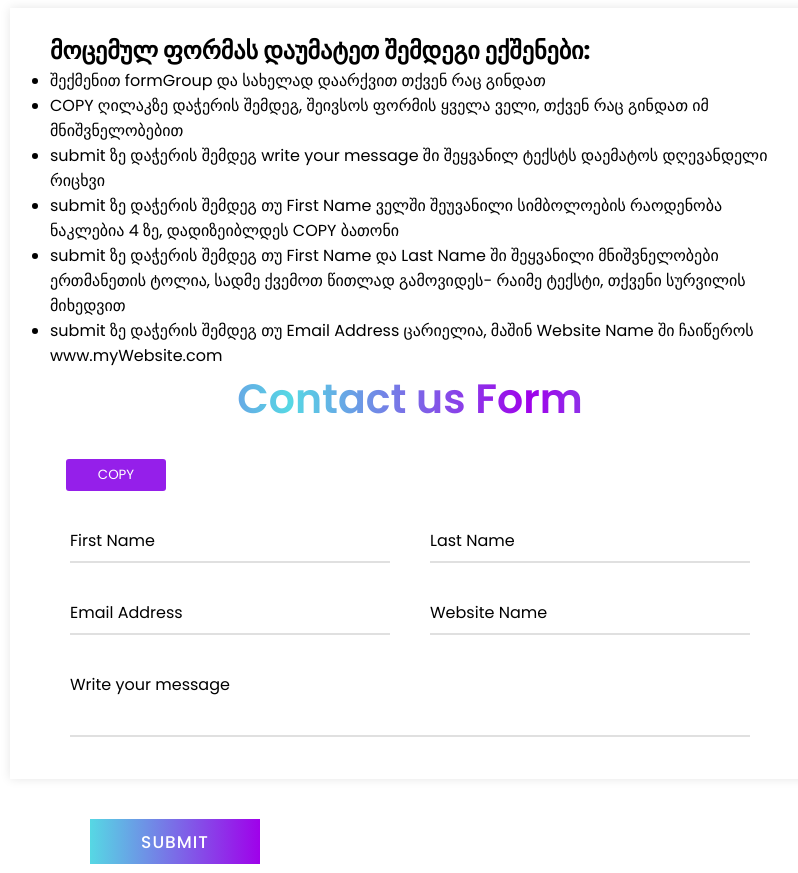
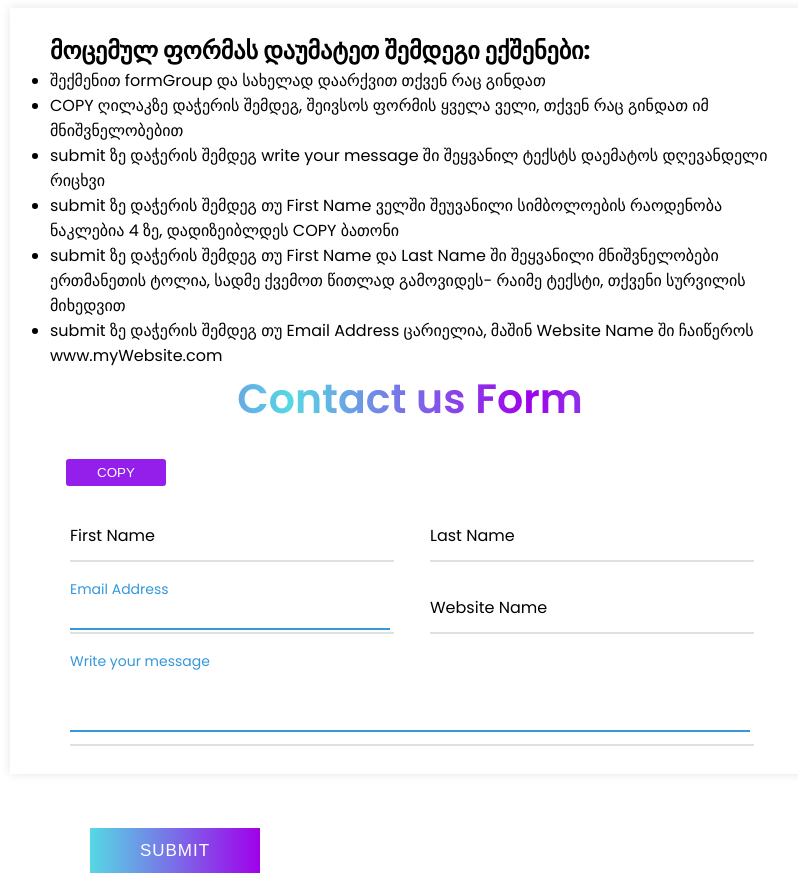
Before and after one commit to gptskialadze/bog-training, an Angular app: page / in a window 1280 px wide. Shown: the whole page, without its empty margins (230-1028 px from the left). Built offline with nearby package versions, Linux system fonts and the light colour scheme.

Commit message:
added homework-3

```diff
--- a/src/app/app.component.html
+++ b/src/app/app.component.html
@@ -31,50 +31,5 @@
         </li> -->
 
     </ul>
-    <div class="text">
-       Contact us Form
-    </div>
-
-    <form action="#">
-        <button class="copy">COPY</button>
-       <div class="form-row">
-          <div class="input-data">
-             <input type="text" required>
-             <div class="underline"></div>
-             <label for="">First Name</label>
-          </div>
-          <div class="input-data">
-             <input type="text" required>
-             <div class="underline"></div>
-             <label for="">Last Name</label>
-          </div>
-       </div>
-       <div class="form-row">
-          <div class="input-data">
-             <input type="text" required>
-             <div class="underline"></div>
-             <label for="">Email Address</label>
-          </div>
-          <div class="input-data">
-             <input type="text" required>
-             <div class="underline"></div>
-             <label for="">Website Name</label>
-          </div>
-       </div>
-       <div class="form-row">
-       <div class="input-data textarea">
-          <textarea rows="8" cols="80" required></textarea>
-          <br />
-          <div class="underline"></div>
-          <label for="">Write your message</label>
-          <br />
-          <div class="form-row submit-btn">
-             <div class="input-data">
-                <div class="inner"></div>
-                <input type="submit" value="submit">
-             </div>
-          </div>
-          </div>
-          </div>
-    </form>
+  <app-contact-form></app-contact-form>
  </div>
--- /dev/null
+++ b/src/app/contact-form/contact-form.component.html
@@ -0,0 +1,52 @@
+<div class="container">
+
+  <div class="text">
+    Contact us Form
+  </div>
+
+  <form [formGroup]="contactForm" (ngSubmit)="onContactFormSubmit()">
+    <button class="copy" [disabled]="isCopyButtonDisabled" (click)="onCopyClick()">COPY</button>
+    <div class="form-row">
+      <div class="input-data">
+        <input type="text" required formControlName="firstName">
+        <div class="underline"></div>
+        <label for="">First Name</label>
+      </div>
+      <div class="input-data">
+        <input type="text" required formControlName="lastName">
+        <div class="underline"></div>
+        <label for="">Last Name</label>
+      </div>
+    </div>
+    <div class="form-row">
+      <div class="input-data">
+        <input type="text" formControlName="email">
+        <div class="underline"></div>
+        <label for="">Email Address</label>
+      </div>
+      <div class="input-data">
+        <input type="text" required formControlName="website">
+        <div class="underline"></div>
+        <label for="">Website Name</label>
+      </div>
+    </div>
+    <div class="form-row">
+      <div class="input-data textarea">
+        <textarea rows="8" cols="80" formControlName="message"></textarea>
+        <br />
+        <div class="underline"></div>
+        <label for="">Write your message</label>
+        <br />
+        <div class="form-row submit-btn">
+          <div class="input-data">
+            <div class="inner"></div>
+            <input type="submit" value="submit">
+          </div>
+        </div>
+      </div>
+    </div>
+  </form>
+
+  <p *ngIf="errorMessage" style="color: red;">{{ errorMessage }}</p>
+
+</div>
--- /dev/null
+++ b/src/app/contact-form/contact-form.component.scss
@@ -0,0 +1,156 @@
+.container .text {
+  text-align: center;
+  font-size: 41px;
+  font-weight: 600;
+  font-family: 'Poppins', sans-serif;
+  background: -webkit-linear-gradient(right, #56d8e4, #9f01ea, #56d8e4, #9f01ea);
+  -webkit-background-clip: text;
+  -webkit-text-fill-color: transparent;
+}
+
+.container form {
+  padding: 30px 0 0 0;
+}
+
+.container form .form-row {
+  display: flex;
+  margin: 32px 0;
+}
+
+form .form-row .input-data {
+  width: 100%;
+  height: 40px;
+  margin: 0 20px;
+  position: relative;
+}
+
+form .form-row .textarea {
+  height: 70px;
+}
+
+.input-data input,
+.textarea textarea {
+  display: block;
+  width: 100%;
+  height: 100%;
+  border: none;
+  font-size: 17px;
+  border-bottom: 2px solid rgba(0, 0, 0, 0.12);
+}
+
+.input-data input:focus ~ label, .textarea textarea:focus ~ label,
+.input-data input:valid ~ label, .textarea textarea:valid ~ label {
+  transform: translateY(-20px);
+  font-size: 14px;
+  color: #3498db;
+}
+
+.textarea textarea {
+  resize: none;
+  padding-top: 10px;
+}
+
+.input-data label {
+  position: absolute;
+  pointer-events: none;
+  bottom: 10px;
+  font-size: 16px;
+  transition: all 0.3s ease;
+}
+
+.textarea label {
+  width: 100%;
+  bottom: 40px;
+  background: #fff;
+}
+
+.input-data .underline {
+  position: absolute;
+  bottom: 0;
+  height: 2px;
+  width: 100%;
+}
+
+.input-data .underline:before {
+  position: absolute;
+  content: "";
+  height: 2px;
+  width: 100%;
+  background: #3498db;
+  transform: scaleX(0);
+  transform-origin: center;
+  transition: transform 0.3s ease;
+}
+
+.input-data input:focus ~ .underline:before,
+.input-data input:valid ~ .underline:before,
+.textarea textarea:focus ~ .underline:before,
+.textarea textarea:valid ~ .underline:before {
+  transform: scale(1);
+}
+
+.submit-btn .input-data {
+  overflow: hidden;
+  height: 45px !important;
+  width: 25% !important;
+}
+
+.submit-btn .input-data .inner {
+  height: 100%;
+  width: 300%;
+  position: absolute;
+  left: -100%;
+  background: -webkit-linear-gradient(right, #56d8e4, #9f01ea, #56d8e4, #9f01ea);
+  transition: all 0.4s;
+}
+
+.submit-btn .input-data:hover .inner {
+  left: 0;
+}
+
+.submit-btn .input-data input {
+  background: none;
+  border: none;
+  color: #fff;
+  font-size: 17px;
+  font-weight: 500;
+  text-transform: uppercase;
+  letter-spacing: 1px;
+  cursor: pointer;
+  position: relative;
+  z-index: 2;
+}
+
+@media (max-width: 700px) {
+  .container .text {
+    font-size: 30px;
+  }
+  .container form {
+    padding: 10px 0 0 0;
+  }
+  .container form .form-row {
+    display: block;
+  }
+  form .form-row .input-data {
+    margin: 35px 0 !important;
+  }
+  .submit-btn .input-data {
+    width: 40% !important;
+  }
+}
+
+.copy {
+  padding: 6px;
+  width: 100px;
+  background-color: #951fea;
+  color: white;
+  border: none;
+  border-radius: 3px;
+  cursor: pointer;
+  backdrop-filter: blur(2deg);
+  margin: 0 16px;
+}
+
+.copy:hover {
+  opacity: 0.6;
+}
--- /dev/null
+++ b/src/app/contact-form/contact-form.component.ts
@@ -0,0 +1,84 @@
+import {Component, OnInit} from '@angular/core';
+import {IContactForm} from "./contact-form";
+import {FormControl, FormGroup, Validators} from "@angular/forms";
+import {firstNameStartsWithCapital} from "./validators";
+
+@Component({
+  selector: 'app-contact-form',
+  templateUrl: './contact-form.component.html',
+  styleUrls: ['./contact-form.component.scss']
+})
+export class ContactFormComponent implements OnInit{
+  contactForm: FormGroup<IContactForm>;
+  errorMessage: string = '';
+  isCopyButtonDisabled: boolean = false;
+
+  constructor() {
+    this.contactForm = new FormGroup<IContactForm>({
+      firstName: new FormControl<string>('', {
+        nonNullable: true,
+        validators: [Validators.required]
+      }),
+      lastName: new FormControl<string>('', {
+        nonNullable: true,
+        validators: [Validators.required]
+      }),
+      email: new FormControl<string>(''),
+      website: new FormControl<string>('', {
+        validators: [Validators.required, Validators.maxLength(10)]
+      }),
+      message: new FormControl<string|null>('')
+    });
+  }
+
+  onContactFormSubmit() {
+    if (this.contactForm.invalid) {
+      console.log('Form not Submitted!', this.contactForm.value);
+    }
+    else if (this.contactForm.valid) {
+      console.log('Form Submitted!', this.contactForm.value);
+      const firstNameControl = this.contactForm.get('firstName');
+      if (firstNameControl?.hasError('firstNameStartsWithCapital')) {
+        console.log('სახელი უნდა იწყებოდეს მაღალი რეგისტრით');
+      }
+
+      if (this.contactForm.value.message && this.contactForm.value.message.length > 0) {
+        const today = new Date().toLocaleDateString();
+        this.contactForm.get('message')?.setValue(this.contactForm.value.message + ' ' + today);
+      }
+
+      if (this.contactForm.value.firstName!.length < 4) {
+        console.log('სახელი უნდა იყოს 4 სიმბოლოზე მეტი.');
+        this.isCopyButtonDisabled = true;
+      } else {
+        this.isCopyButtonDisabled = false;
+      }
+
+      if (this.contactForm.value.firstName == this.contactForm.value.lastName) {
+        console.log('სახელი და გვარის მნიშვნელობები ერთმანეთს არ უნდა ემთხვეოდეს.');
+        this.errorMessage = 'სახელი და გვარის მნიშვნელობები ერთმანეთს არ უნდა ემთხვეოდეს.'
+      }
+
+      if (!this.contactForm.value.email) {
+        this.contactForm.get('website')?.setValue('node.com', {emitEvent: false});
+      }
+
+    }
+  }
+
+  ngOnInit(): void {
+  }
+
+  onCopyClick() {
+    console.log('Copy button clicked!');
+    this.contactForm.setValue(
+      {
+        firstName: 'Sopo',
+        lastName: 'Tsabadze',
+        email: 's.tsabadze@bog.ge',
+        website: 'sopo.com',
+        message: 'Hello, I am Sopo Tsabadze!'
+      }
+    )
+  }
+}
--- /dev/null
+++ b/src/app/contact-form/contact-form.ts
@@ -0,0 +1,9 @@
+import {FormControl} from '@angular/forms';
+
+export interface IContactForm {
+  firstName: FormControl<string>;
+  lastName: FormControl<string>;
+  email: FormControl<string | null>;
+  website: FormControl<string|null>;
+  message: FormControl<string|null>;
+}
--- /dev/null
+++ b/src/app/contact-form/validators.ts
@@ -0,0 +1,11 @@
+import { AbstractControl, ValidationErrors, ValidatorFn } from '@angular/forms';
+
+export function firstNameStartsWithCapital(): ValidatorFn {
+  return (control: AbstractControl): ValidationErrors | null => {
+    const value = control.value;
+    if (value && value.length > 0 && value[0] !== value[0].toUpperCase()) {
+      return { firstNameStartsWithCapital: true };
+    }
+    return null;
+  };
+}
```
Also changed, not shown: src/app/app.module.ts (+6 -2 lines), 1 other file (tests, documents, lock files or other folders).
